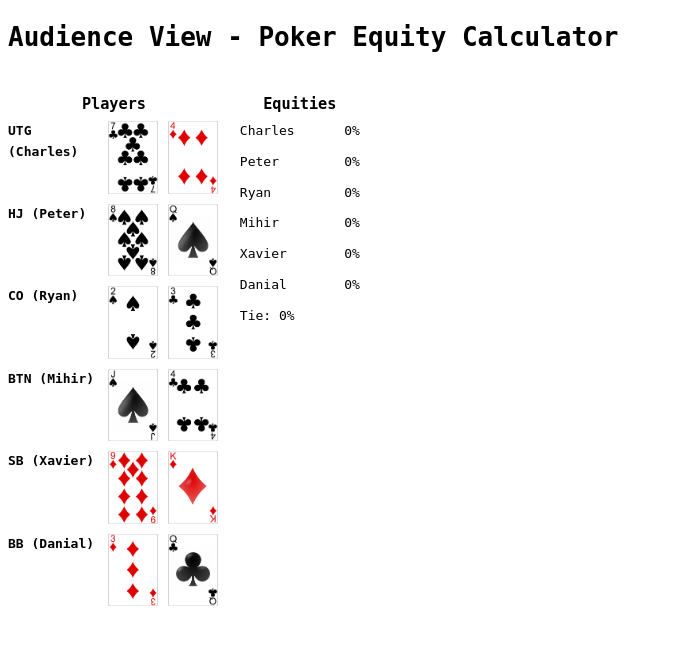
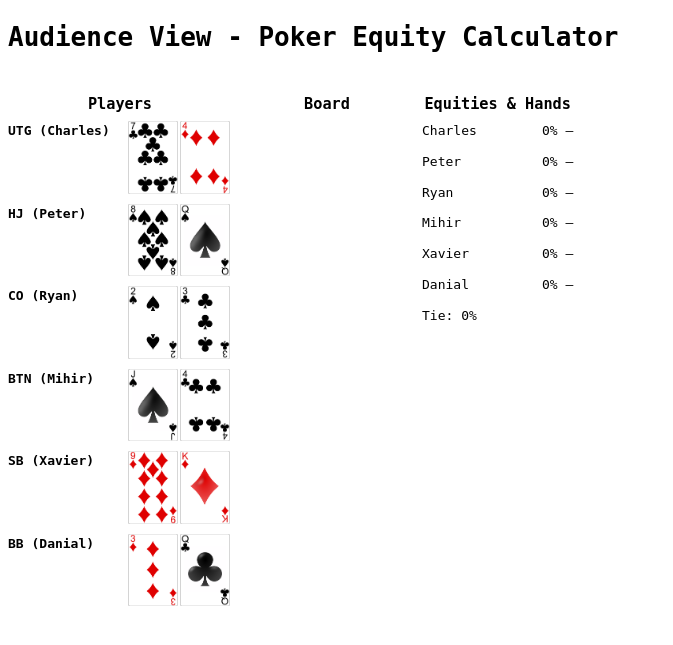
Before and after one commit to Plumpduck1/Poker-Equity-Server, a Flask app: page / in a window 1280 px wide. Shown: the top 645 px of the page, without its empty margins (0-673 px from the left). Run offline with Flask 3, Linux system fonts and the light colour scheme.

Commit message:
equities and hand rankings

```diff
--- a/app.py
+++ b/app.py
@@ -1,12 +1,12 @@
-from flask import Flask, render_template, request, redirect, url_for
+from flask import Flask, render_template, request
 import random
-from equity import calculate_equity_multi  # your prebuilt equity calculation
+from equity import calculate_equity_multi  # updated equity calculation
 
 app = Flask(__name__)
 
 # --- Initial game state ---
-players = ["Charles","Peter","Ryan","Mihir","Xavier","Danial"]
-positions_order = ["UTG","HJ","CO","BTN","SB","BB"]
+players = ["Charles", "Peter", "Ryan", "Mihir", "Xavier", "Danial"]
+positions_order = ["UTG", "HJ", "CO", "BTN", "SB", "BB"]
 
 def new_game():
     hands_pool = [f"{r}{s}" for r in "23456789TJQKA" for s in "cdhs"]
@@ -21,7 +21,8 @@ def new_game():
         "hands": hands,
         "board": [],
         "equities": [0]*len(players),
-        "tie": 0
+        "tie": 0,
+        "hand_ranks": {p: "" for p in players}
     }
 
 game_state = new_game()
@@ -33,7 +34,7 @@ def rotate_positions():
     game_state["positions"] = dict(zip(game_state["players"], positions_order))
 
 # --- Routes ---
-@app.route("/host", methods=["GET","POST"])
+@app.route("/host", methods=["GET", "POST"])
 def host_view():
     global game_state
     if request.method == "POST":
@@ -51,25 +52,40 @@ def host_view():
             game_state["board"].append(deck.pop())
         elif action == "reset":
             rotate_positions()
-            game_state = new_game()
+            hands_pool = [f"{r}{s}" for r in "23456789TJQKA" for s in "cdhs"]
+            hands = {}
+            for p in game_state["players"]:
+                hands[p] = random.sample(hands_pool, 2)
+                for c in hands[p]:
+                    hands_pool.remove(c)
+            game_state["hands"] = hands
+            game_state["board"] = []
+            game_state["equities"] = [0]*len(players)
+            game_state["tie"] = 0
+            game_state["hand_ranks"] = {p: "" for p in game_state["players"]}
 
-    # calculate equities once
-    game_state["equities"], game_state["tie"] = calculate_equity_multi(
+    # --- Calculate equities and hand ranks ---
+    equities, tie, hand_ranks = calculate_equity_multi(
         [game_state["hands"][p] for p in game_state["players"]],
+        player_names=game_state["players"],
         iterations=2000,
         board_str=game_state["board"]
     )
+    game_state["equities"] = equities
+    game_state["tie"] = tie
+    game_state["hand_ranks"] = hand_ranks
 
-    # pair players with equities for template
     player_equity_pairs = list(zip(game_state["players"], game_state["equities"]))
-
     return render_template("host.html", game=game_state, player_equity_pairs=player_equity_pairs)
 
 @app.route("/", methods=["GET"])
 def audience_view():
-    # same game state, but read-only
     player_equity_pairs = list(zip(game_state["players"], game_state["equities"]))
     return render_template("audience.html", game=game_state, player_equity_pairs=player_equity_pairs)
 
+@app.route("/game_state")
+def game_state_json():
+    return game_state
+
 if __name__ == "__main__":
     app.run(host="0.0.0.0", port=5000, debug=True)
--- a/templates/audience.html
+++ b/templates/audience.html
@@ -11,71 +11,78 @@ body { font-family: monospace; line-height: 1.6; }
 .player-row { margin-bottom: 10px; display: flex; justify-content: space-between; }
 .stage-board { margin-bottom: 10px; }
 h3 { margin-bottom: 5px; text-align: center; }
-.equity-column { min-width: 120px; }
+.equity-column { min-width: 150px; }
 </style>
 </head>
 <body>
 <h1>Audience View - Poker Equity Calculator</h1>
 
 <div class="container">
-    <!-- Column 1: Player Hands & Positions -->
-    <div class="column">
-        <h3>Players</h3>
-        {% for player, eq in player_equity_pairs %}
-            <div class="player-row">
-                <div style="width: 100px;"><strong>{{ game.positions[player] }} ({{ player }})</strong></div>
-                <span class="cards">
-                    {% for c in game.hands[player] %}
-                        <img src="{{ url_for('static', filename='cards/' ~ c ~ '.png') }}" width="50">
-                    {% endfor %}
-                </span>
-            </div>
-        {% endfor %}
-    </div>
+    <div class="column" id="players-column"></div>
+    <div class="column" id="board-column"></div>
+    <div class="column equity-column" id="equity-column"></div>
+</div>
 
-    <!-- Column 2: Flop -->
-    {% if game.board|length >= 3 %}
-    <div class="column">
-        <h3>Flop</h3>
-        <div class="stage-board">
-            {% for c in game.board[:3] %}
-                <img src="{{ url_for('static', filename='cards/' ~ c ~ '.png') }}" width="50">
-            {% endfor %}
-        </div>
-    </div>
-    {% endif %}
+<script>
+async function updateGame() {
+    try {
+        const response = await fetch('/game_state');
+        const data = await response.json();
 
-    <!-- Column 3: Turn -->
-    {% if game.board|length >= 4 %}
-    <div class="column">
-        <h3>Turn</h3>
-        <div class="stage-board">
-            <img src="{{ url_for('static', filename='cards/' ~ game.board[3] ~ '.png') }}" width="50">
-        </div>
-    </div>
-    {% endif %}
+        // --- Players & Hands ---
+        const playersColumn = document.getElementById('players-column');
+        playersColumn.innerHTML = '<h3>Players</h3>';
+        for (const player of data.players) {
+            const div = document.createElement('div');
+            div.className = 'player-row';
+            div.innerHTML = `<div style="width:120px;"><strong>${data.positions[player]} (${player})</strong></div>`;
+            const cardsSpan = document.createElement('span');
+            cardsSpan.className = 'cards';
+            data.hands[player].forEach(c => {
+                const img = document.createElement('img');
+                img.src = `/static/cards/${c}.png`;
+                img.width = 50;
+                cardsSpan.appendChild(img);
+            });
+            div.appendChild(cardsSpan);
+            playersColumn.appendChild(div);
+        }
 
-    <!-- Column 4: River -->
-    {% if game.board|length >= 5 %}
-    <div class="column">
-        <h3>River</h3>
-        <div class="stage-board">
-            <img src="{{ url_for('static', filename='cards/' ~ game.board[4] ~ '.png') }}" width="50">
-        </div>
-    </div>
-    {% endif %}
+        // --- Board ---
+        const boardColumn = document.getElementById('board-column');
+        boardColumn.innerHTML = '<h3>Board</h3>';
+        const boardDiv = document.createElement('div');
+        boardDiv.className = 'stage-board';
+        data.board.forEach(c => {
+            const img = document.createElement('img');
+            img.src = `/static/cards/${c}.png`;
+            img.width = 50;
+            boardDiv.appendChild(img);
+        });
+        boardColumn.appendChild(boardDiv);
 
-    <!-- Column 5: Equity -->
-    <div class="column equity-column">
-        <h3>Equities</h3>
-        {% for player, eq in player_equity_pairs %}
-            <div class="player-row">
-                <div style="width: 100px;">{{ player }}</div>
-                <div>{{ eq|int }}%</div>
-            </div>
-        {% endfor %}
-        <div>Tie: {{ game.tie|int }}%</div>
-    </div>
-</div>
+        // --- Equities & Hand Descriptions ---
+        const equityColumn = document.getElementById('equity-column');
+        equityColumn.innerHTML = '<h3>Equities & Hands</h3>';
+        for (const player of data.players) {
+            const div = document.createElement('div');
+            div.className = 'player-row';
+            div.innerHTML = `<div style="width:120px;">${player}</div>
+                             <div>${Math.round(data.equities[data.players.indexOf(player)])}% — ${data.hand_ranks[player]}</div>`;
+            equityColumn.appendChild(div);
+        }
+        const tieDiv = document.createElement('div');
+        tieDiv.textContent = `Tie: ${Math.round(data.tie)}%`;
+        equityColumn.appendChild(tieDiv);
+
+    } catch (err) {
+        console.error('Failed to fetch game state:', err);
+    }
+}
+
+// Poll every 1.5 seconds
+setInterval(updateGame, 1500);
+updateGame();
+</script>
 </body>
 </html>
```
Also changed, not shown: equity.py (+82 -16 lines), templates/host.html (+8 -8 lines).
